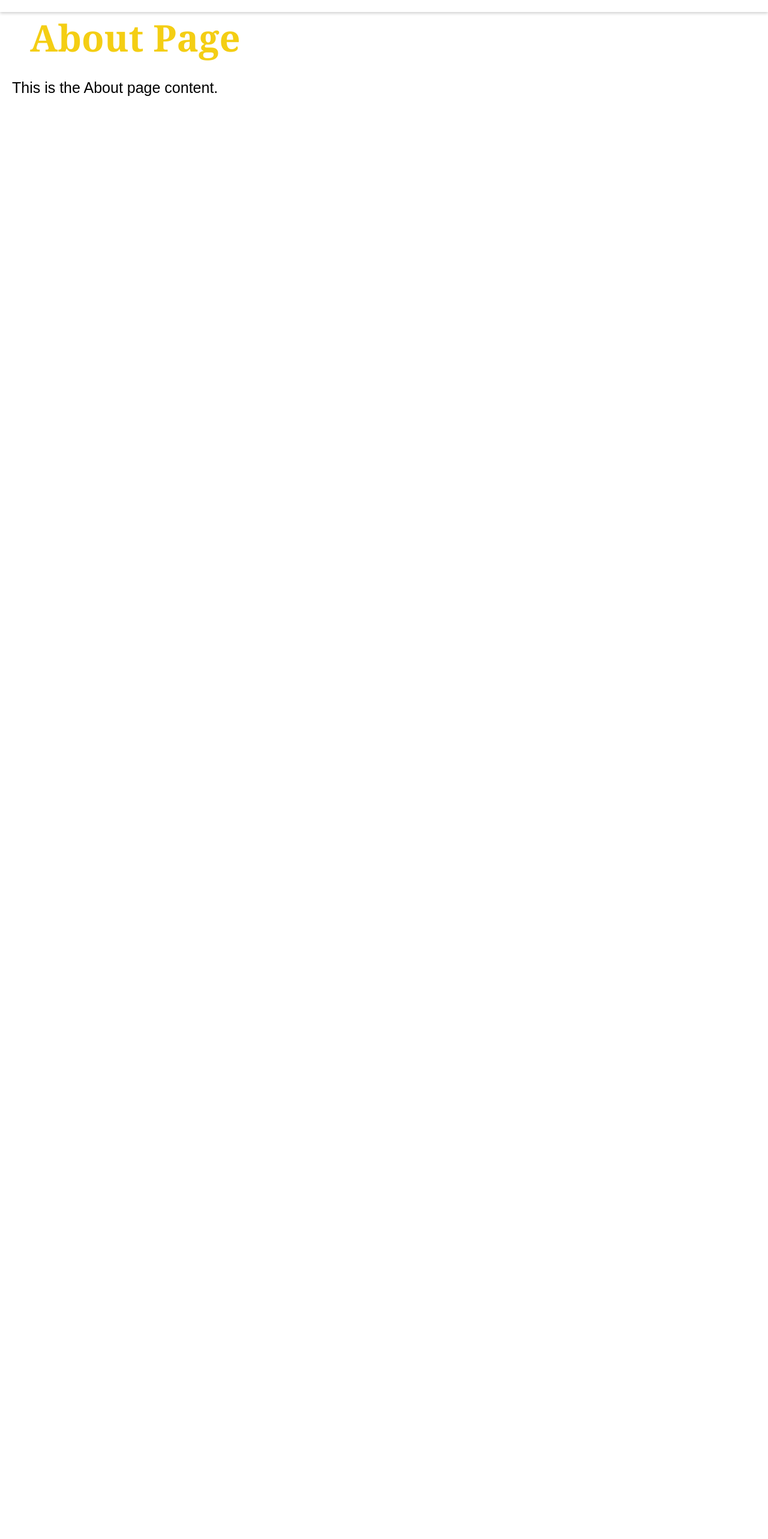
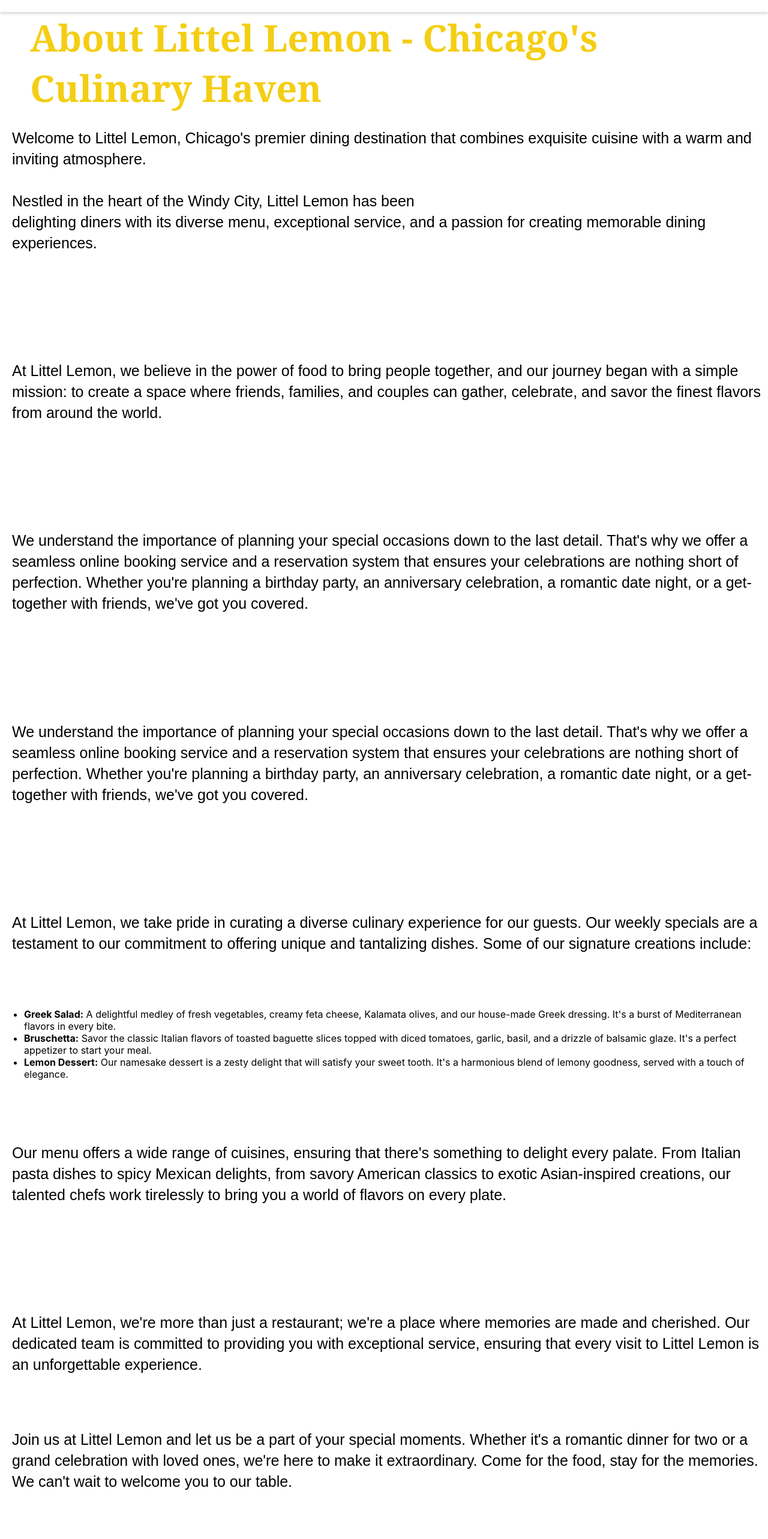
Before and after one commit to SolomonAnjoorin/little-lemon, a React (Create React App) app: page /About in a window 1280 px wide. Shown: the part 120-2686 px from the top of the page at 60% size. Before the commit the page ends 800 px from the top, so only its background shows below. Built offline with nearby package versions, Linux system fonts and the light colour scheme.

Commit message:
friday sep 15 commit

```diff
--- a/public/index.html
+++ b/public/index.html
@@ -23,5 +23,7 @@
   <body>
     <noscript>You need to enable JavaScript to run this app.</noscript>
     <div id="root"></div>
+
+    <script src="https://raw.githubusercontent.com/Meta-Front-End-Developer-PC/capstone/master/api.js"></script>
   </body>
 </html>
--- a/src/index.css
+++ b/src/index.css
@@ -461,6 +461,27 @@ input[type="submit"]:hover {
 
 
 
+/* Footer.css */
+
+footer {
+  background-color: #EDEFEE; /* Background color of the footer */
+  color: #000000; /* Text color */
+  padding: 20px; /* Padding around the content inside the footer */
+  /*box-shadow: 0px -5px 10px rgba(0, 0, 0, 0.2); /* Shadow effect */
+}
+
+footer p {
+  margin: 0; /* Remove default margin for the paragraph */
+  text-align: center; /* Center align the text */
+}
+
+
+
+
+
+
+
+
 /* Your existing CSS styles */
 /*  cd little-lemon
   npm start*/
--- a/src/pages/About.js
+++ b/src/pages/About.js
@@ -1,12 +1,123 @@
 import React from 'react';
 import Nav from '../Nav';
+import Footer from '../Footer';
 
 function About() {
   return (
-    <div>
-       <Nav></Nav>
-      <h1>About Page</h1>
-      <p>This is the About page content.</p>
+    <div className="about-container">
+      <Nav />
+      <h1>About Littel Lemon - Chicago's Culinary Haven</h1>
+      <p>
+        Welcome to Littel Lemon, Chicago's premier dining destination that
+        combines exquisite cuisine with a warm and inviting atmosphere.<br /><br />
+        Nestled in the heart of the Windy City, Littel Lemon has been<br />
+        delighting diners with its diverse menu, exceptional service, and a
+        passion for creating memorable dining experiences.
+      </p>
+
+      <h2>Our Story</h2>
+      <p>
+        At Littel Lemon, we believe in the power of food to bring people
+        together, and our journey began with a simple mission: to create a
+        space where friends, families, and couples can gather, celebrate,
+        and savor the finest flavors from around the world.
+      </p>
+
+      <h2>Online Booking and Reservation System</h2>
+      <p>
+        We understand the importance of planning your special occasions down
+        to the last detail. That's why we offer a seamless online booking
+        service and a reservation system that ensures your celebrations are
+        nothing short of perfection. Whether you're planning a birthday
+        party, an anniversary celebration, a romantic date night, or a
+        get-together with friends, we've got you covered.
+      </p>
+
+      <h2>Online Booking and Reservation System</h2>
+      <p>
+        We understand the importance of planning your special occasions down
+        to the last detail. That's why we offer a seamless online booking
+        service and a reservation system that ensures your celebrations are
+        nothing short of perfection. Whether you're planning a birthday
+        party, an anniversary celebration, a romantic date night, or a
+        get-together with friends, we've got you covered.
+      </p>
+
+      <h2>Weekly Special Dishes</h2>
+      <p>
+        At Littel Lemon, we take pride in curating a diverse culinary
+        experience for our guests. Our weekly specials are a testament to
+        our commitment to offering unique and tantalizing dishes. Some of
+        our signature creations include:
+      </p>
+
+      <ul>
+        <li>
+          <strong>Greek Salad:</strong> A delightful medley of fresh
+          vegetables, creamy feta cheese, Kalamata olives, and our house-made
+          Greek dressing. It's a burst of Mediterranean flavors in every
+          bite.
+        </li>
+        <li>
+          <strong>Bruschetta:</strong> Savor the classic Italian flavors of
+          toasted baguette slices topped with diced tomatoes, garlic, basil,
+          and a drizzle of balsamic glaze. It's a perfect appetizer to start
+          your meal.
+        </li>
+        <li>
+          <strong>Lemon Dessert:</strong> Our namesake dessert is a zesty
+          delight that will satisfy your sweet tooth. It's a harmonious
+          blend of lemony goodness, served with a touch of elegance.
+        </li>
+      </ul>
+
+      <h2>Culinary Variety</h2>
+      <p>
+        Our menu offers a wide range of cuisines, ensuring that there's
+        something to delight every palate. From Italian pasta dishes to spicy
+        Mexican delights, from savory American classics to exotic
+        Asian-inspired creations, our talented chefs work tirelessly to bring
+        you a world of flavors on every plate.
+      </p>
+
+      <h2>Our Commitment</h2>
+      <p>
+        At Littel Lemon, we're more than just a restaurant; we're a place
+        where memories are made and cherished. Our dedicated team is
+        committed to providing you with exceptional service, ensuring that
+        every visit to Littel Lemon is an unforgettable experience.
+      </p>
+
+      <p>
+        Join us at Littel Lemon and let us be a part of your special moments.
+        Whether it's a romantic dinner for two or a grand celebration with
+        loved ones, we're here to make it extraordinary. Come for the food,
+        stay for the memories. We can't wait to welcome you to our table.
+      </p>
+
+      <h2>Contact Information</h2>
+      <ul>
+        <li>
+          <strong>Address:</strong> [Insert Address Here]
+        </li>
+        <li>
+          <strong>Phone:</strong> [Insert Phone Number Here]
+        </li>
+        <li>
+          <strong>Email:</strong> [Insert Email Address Here]
+        </li>
+        <li>
+          <strong>Online Booking:</strong> [Insert Website Link for Online
+          Booking]
+        </li>
+      </ul>
+
+      <p>
+        Thank you for choosing Littel Lemon, where culinary excellence meets
+        heartfelt hospitality. We look forward to serving you soon!
+      </p>
+
+      <Footer />
     </div>
   );
 }
--- a/src/pages/Login.js
+++ b/src/pages/Login.js
@@ -1,5 +1,6 @@
 import React from 'react';
 import Nav from '../Nav';
+import Footer from '../Footer'
 
 function Login() {
   return (
@@ -7,6 +8,7 @@ function Login() {
       <Nav> </Nav>
       <h1>Login Page</h1>
       <p> login here</p>
+      <Footer></Footer>
     </div>
   );
 }
--- a/src/pages/Menu.js
+++ b/src/pages/Menu.js
@@ -1,12 +1,92 @@
 import React from 'react';
 import Nav from '../Nav';
+import Footer from '../Footer';
 
 function Menu() {
   return (
-    <div>
-      <Nav> </Nav>
-      <h1>Menu Page</h1>
-      {/* Add content for the home page */}
+    <div className="menu-container">
+      <Nav />
+      <h1>Menu</h1>
+
+      <h2 color='black'>Appetizers</h2>
+      <p>
+        <strong>Bruschetta</strong><br />
+        Enjoy the classic Italian flavors of toasted baguette slices topped with diced tomatoes, garlic, basil, and a drizzle of balsamic glaze. It's the perfect appetizer to awaken your palate.
+      </p>
+      <p>
+        <strong>Spinach and Artichoke Dip</strong><br />
+        Dive into creamy bliss with our spinach and artichoke dip served with tortilla chips. It's a delightful start to your dining adventure.
+      </p>
+
+      <h2>Salads</h2>
+      <p>
+        <strong>Greek Salad</strong><br />
+        Indulge in a medley of freshness with our Greek salad. Crisp vegetables, creamy feta cheese, Kalamata olives, and our house-made Greek dressing create a burst of Mediterranean flavors.
+      </p>
+      <p>
+        <strong>Caesar Salad</strong><br />
+        Experience the classic Caesar salad, featuring crisp romaine lettuce, croutons, parmesan cheese, and our signature Caesar dressing. It's a timeless favorite.
+      </p>
+
+      <h2>Main Courses</h2>
+      <p>
+        <strong>Chicken Alfredo</strong><br />
+        Savor grilled chicken breast served with creamy Alfredo sauce and perfectly cooked pasta. It's comfort food at its finest.
+      </p>
+      <p>
+        <strong>Salmon with Lemon Butter</strong><br />
+        Delight in a grilled salmon fillet, elevated by a luscious lemon butter sauce. This dish is a seafood lover's dream.
+      </p>
+
+      <h2>Desserts</h2>
+      <p>
+        <strong>Lemon Tart</strong><br />
+        End your meal on a sweet note with our exquisite lemon tart. It's a harmonious blend of zesty lemony goodness and elegant sweetness.
+      </p>
+      <p>
+        <strong>Chocolate Fondue</strong><br />
+        Indulge in a chocolate lover's paradise with our chocolate fondue. Dip fresh fruits and treats into velvety melted chocolate for a decadent experience.
+      </p>
+
+      <h2>Beverages</h2>
+      <p>
+        <strong>Signature Cocktails</strong><br />
+        Explore our expertly crafted cocktails, from classics to our own unique creations. Each sip is a journey of flavors.
+      </p>
+      <p>
+        <strong>Wine Selection</strong><br />
+        Enhance your dining experience with our carefully selected wines, thoughtfully paired with our menu offerings.
+      </p>
+
+      <h2>Join Us at Littel Lemon</h2>
+      <p>
+        We invite you to embark on a culinary adventure at Littel Lemon. Our chefs are dedicated to creating dishes that excite and inspire, and our team is committed to providing you with exceptional service.
+      </p>
+      <p>
+        Whether it's a romantic dinner, a gathering with friends, or a special celebration, Littel Lemon is the place where memories are made. Come for the food, stay for the ambiance, and leave with unforgettable moments.
+      </p>
+
+      <h2>Contact Information</h2>
+      <ul>
+        <li>
+          <strong>Address:</strong> [Insert Address Here]
+        </li>
+        <li>
+          <strong>Phone:</strong> [Insert Phone Number Here]
+        </li>
+        <li>
+          <strong>Email:</strong> [Insert Email Address Here]
+        </li>
+        <li>
+          <strong>Online Booking:</strong> [Insert Website Link for Online Booking]
+        </li>
+      </ul>
+
+      <p>
+        Thank you for choosing Littel Lemon, where culinary excellence meets heartfelt hospitality. We look forward to serving you soon.
+      </p>
+
+      <Footer />
     </div>
   );
 }
--- a/src/pages/OrderOnline.js
+++ b/src/pages/OrderOnline.js
@@ -1,5 +1,6 @@
 import React from 'react';
 import Nav from '../Nav';
+import Footer from '../Footer'
 
 function OrderOnline () {
   return (
@@ -7,6 +8,7 @@ function OrderOnline () {
       <Nav> </Nav>
       <h1>Order Online Page</h1>
       {/* Add content for the home page */}
+      <Footer></Footer>
     </div>
   );
 }
--- a/src/pages/Reservations.js
+++ b/src/pages/Reservations.js
@@ -1,6 +1,7 @@
 import React, { useState } from 'react';
 import Nav from '../Nav';
 import BookingPage from '../Component/BookingPage';
+import Footer from '../Footer'
 
 function Reservations() {
   // Move the availableTimes state to the Reservations component
@@ -22,6 +23,7 @@ function Reservations() {
       {/* Pass down the availableTimes state as a prop to BookingPage */}
       <BookingPage availableTimes={availableTimes} />
       {/* Render other components or content */}
+      <Footer></Footer>
     </div>
   );
 }
```
Also changed, not shown: src/Component/BookingForm.js (+42 -31 lines), src/api.js (added, +36 -0 lines), 1 other file (tests, documents, lock files or other folders).
